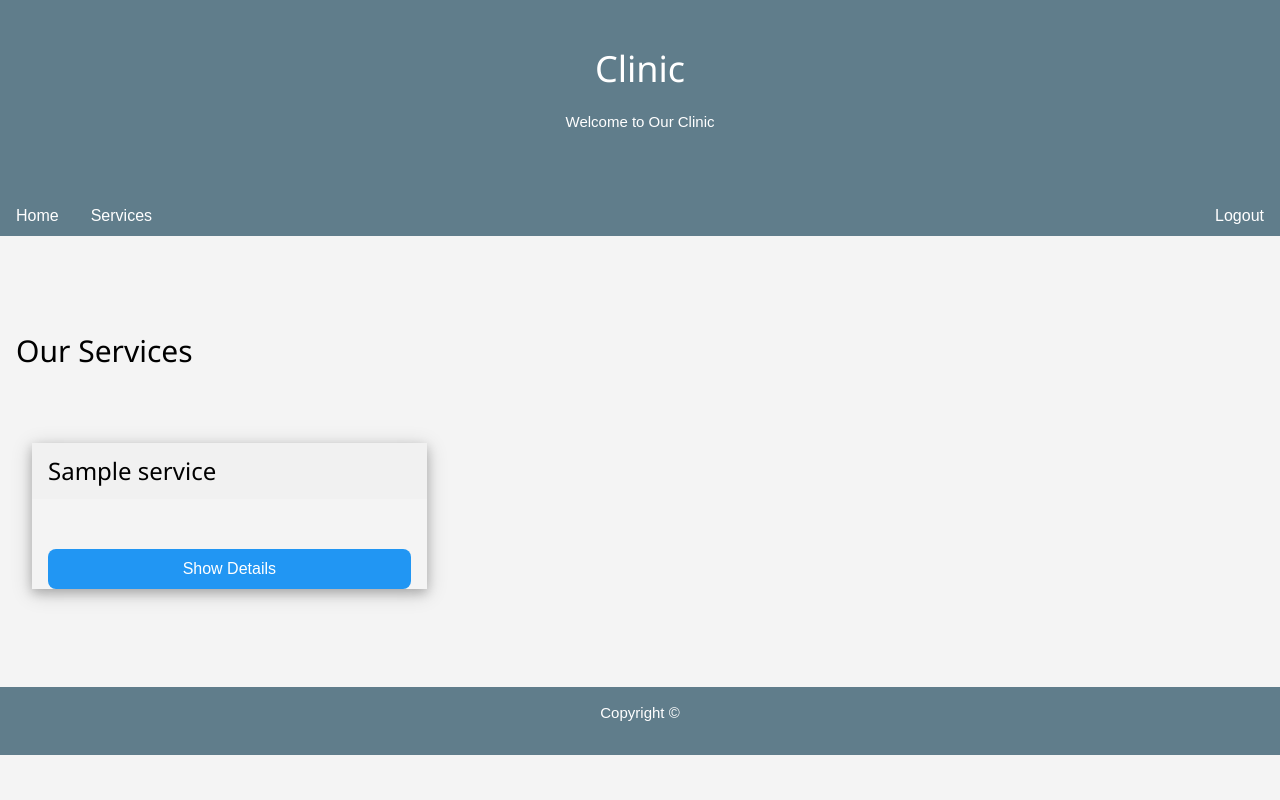
After one commit to AinaFarhah/STIJ3074, a PHP site: page /clinic/webapp/services.php in a window 1280 px wide. The commit adds this page. Run offline with PHP 8.4, Linux system fonts and the light colour scheme; the visitor is signed in with stand-in values (Sample User, id 1); tables that the repository leaves empty or names only in its code hold one stand-in row (values such as "Sample post").

Commit message:
Add files via upload

```diff
--- /dev/null
+++ b/clinic/webapp/services.php
@@ -0,0 +1,82 @@
+<?php
+session_start();
+// Check if the user is logged in, if not redirect to login page
+if (!isset($_SESSION["email"])) {
+    header("Location: login.php");
+    exit();
+}
+
+// Retrieve user information if needed
+$user_email = $_SESSION["email"];
+$user_id = $_SESSION["user_id"];
+
+include 'db.php';
+
+try {
+    $stmt = $conn->prepare("SELECT * FROM tbl_services");
+    $stmt->execute();
+    $services = $stmt->fetchAll(PDO::FETCH_ASSOC);
+} catch (PDOException $e) {
+    echo "Error: " . $e->getMessage();
+}
+?>
+
+<!DOCTYPE html>
+<html lang="en">
+<head>
+    <meta charset="UTF-8">
+    <meta name="viewport" content="width=device-width, initial-scale=1.0">
+    <title>Clinic mainpage</title>
+    <link rel="stylesheet" href="https://www.w3schools.com/w3css/4/w3.css">
+    <link rel="stylesheet" href="style.css">
+</head>
+<body>
+    <header class="w3-center w3-blue-grey w3-padding-32">
+        <h1>Clinic</h1>
+        <p>Welcome to Our Clinic</p>
+    </header>
+    <!-- Menu Bar -->
+    <nav class="w3-bar w3-blue-grey">
+        <a href="index.php" class="w3-bar-item w3-button w3-mobile">Home</a>
+        <a href="services.php" class="w3-bar-item w3-button w3-mobile">Services</a>
+        <a href="logout.php" class="w3-bar-item w3-button w3-mobile w3-right">Logout</a>
+    </nav>
+    <div style="min-height:60vh;overflow-y: auto;">
+        <div class="w3-container w3-padding-32">
+        <h2>Our Services</h2>
+        <div class="w3-row-padding">
+        <?php foreach ($services as $service): ?>
+                <div class="w3-third w3-margin-bottom">
+                    <div class="w3-card-4 w3-hover-shadow">
+                        <header class="w3-container w3-light-grey">
+                            <h3><?php echo htmlspecialchars($service['service_name']); ?></h3>
+                        </header>
+                        <div class="w3-container">
+                            <!-- Image for the service -->
+                            <p id="service-info-<?php echo $service['service_id']; ?>" style="display: none;">
+                                <?php echo htmlspecialchars($service['service_description']); ?><br>
+                                <b>Price: </b>$<?php echo htmlspecialchars($service['service_price']); ?>
+                            </p>
+                            <button onclick="showServiceInfo(<?php echo $service['service_id']; ?>)" class="w3-button w3-block w3-blue w3-round-large w3-padding">Show Details</button>
+                        </div>
+                    </div>
+                </div>
+            <?php endforeach; ?>
+        </div>
+    </div>
+    <!-- Footer Section -->
+    <footer class="w3-container w3-center w3-blue-grey">
+            <p>Copyright &copy;</p>
+    </footer>
+    <script>
+        function showServiceInfo(serviceId) {
+            var info = document.getElementById('service-info-' + serviceId);
+            if (info.style.display === 'none') {
+                info.style.display = 'block';
+            } else {
+                info.style.display = 'none';
+            }
+        }
+    </script>
+</body>
+</html>
```
Also changed, not shown: clinic/webapp/index.php (+19 -4 lines), clinic/webapp/login.php (+13 -1 lines), clinic/webapp/logout.php (added, +10 -0 lines), clinic/webapp/images/1.jpeg (added), clinic/webapp/images/2.jpeg (added), clinic/webapp/images/3.png (added).
